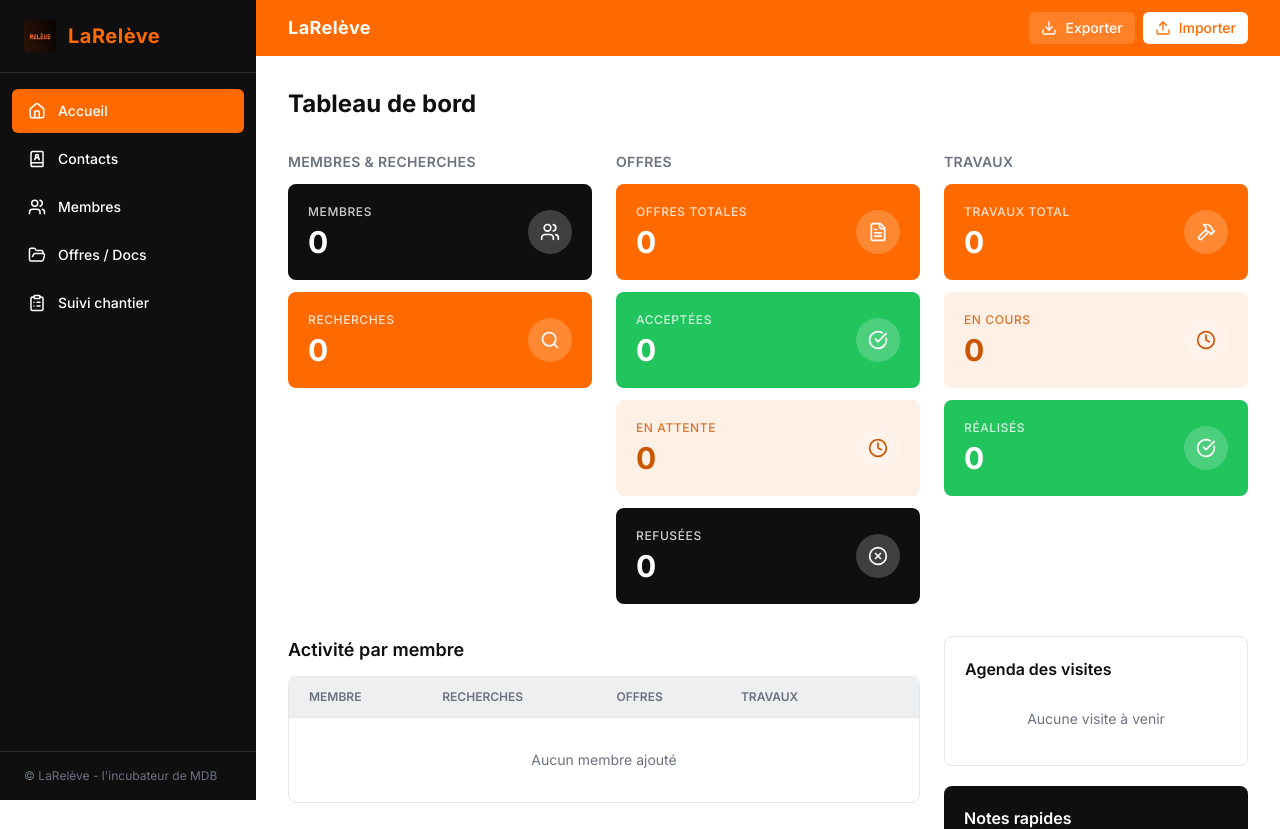
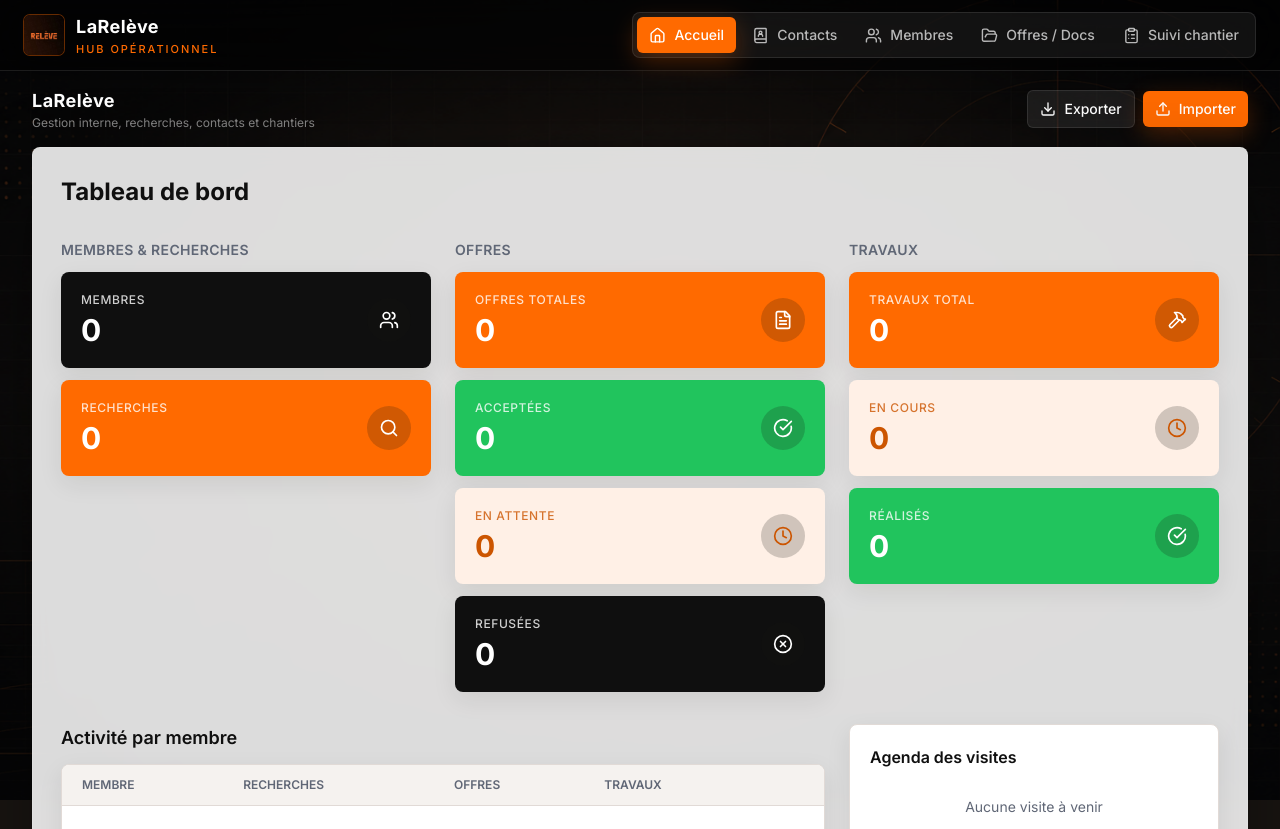
Before and after one commit to LunaGrandjean/laReleve, a React (Vite) app in the folder lareleve-hub/: page / in a window 1280 px wide. Shown: the top 829 px of the page. Built offline with nearby package versions, Linux system fonts and the light colour scheme.

Commit message:
modif style

```diff
--- a/lareleve-hub/src/components/contacts/ContactsPage.tsx
+++ b/lareleve-hub/src/components/contacts/ContactsPage.tsx
@@ -13,7 +13,7 @@ const columns: ColumnDef<Contact>[] = [
   { key: 'telephone', label: 'Numéro', width: '130px' },
   { key: 'email', label: 'Mail', width: '180px' },
   { key: 'source', label: 'Sources', width: '120px' },
-  { key: 'commentaire', label: 'Commentaires', width: '200px' },
+  { key: 'commentaire', label: 'Commentaires', type: 'textarea', width: '240px' },
 ];
 
 const createEmpty = (): Contact => ({
@@ -36,7 +36,7 @@ export default function ContactsPage({
       <h1 className="text-2xl font-bold">Contacts</h1>
 
       <section className="space-y-3">
-        <h2 className="text-lg font-semibold">Contacts membres</h2>
+        <h2 className="text-lg font-semibold">Contacts agences</h2>
         <EditableTable columns={columns} rows={contacts} onUpdate={setContacts} createEmpty={createEmpty} />
       </section>
 
--- a/lareleve-hub/src/components/layout/AppHeader.tsx
+++ b/lareleve-hub/src/components/layout/AppHeader.tsx
@@ -37,21 +37,22 @@ export default function AppHeader({ title = 'LaRelève' }: HeaderProps) {
   };
 
   return (
-    <header className="h-14 bg-primary flex items-center justify-between gap-4 px-6 lg:px-8 shrink-0">
-      <h1 className="text-lg font-bold text-primary-foreground tracking-wide pl-10 lg:pl-0">
-        {title}
-      </h1>
+    <header className="mx-auto flex w-full max-w-[1500px] items-center justify-between gap-4 px-4 py-4 sm:px-6 lg:px-8">
+      <div className="pl-12 lg:pl-0">
+        <h1 className="text-lg font-bold tracking-wide text-white">{title}</h1>
+        <p className="hidden text-xs text-white/50 sm:block">Gestion interne, recherches, contacts et chantiers</p>
+      </div>
 
       <div className="flex items-center gap-2">
         <button
           onClick={handleExport}
-          className="flex items-center gap-2 px-3 py-1.5 rounded-md bg-primary-foreground/15 text-primary-foreground text-sm font-medium hover:bg-primary-foreground/25 transition-default"
+          className="flex items-center gap-2 rounded-md border border-white/10 bg-white/[0.08] px-3 py-2 text-sm font-medium text-white hover:bg-white/[0.14] transition-default"
         >
           <Download size={16} /> Exporter
         </button>
         <button
           onClick={() => inputRef.current?.click()}
-          className="flex items-center gap-2 px-3 py-1.5 rounded-md bg-primary-foreground text-primary text-sm font-medium hover:bg-primary-foreground/90 transition-default"
+          className="flex items-center gap-2 rounded-md bg-primary px-3 py-2 text-sm font-medium text-white shadow-[0_8px_24px_rgba(255,102,0,0.26)] hover:bg-primary/90 transition-default"
         >
           <Upload size={16} /> Importer
         </button>
--- a/lareleve-hub/src/components/layout/AppSidebar.tsx
+++ b/lareleve-hub/src/components/layout/AppSidebar.tsx
@@ -1,6 +1,7 @@
-import { ClipboardList, Home, Users, BookUser, FolderOpen, Menu, X } from 'lucide-react';
+import { useState } from 'react';
+import type { ElementType } from 'react';
+import { BookUser, ClipboardList, FolderOpen, Home, Menu, Users, X } from 'lucide-react';
 import { cn } from '@/lib/utils';
-import { useState } from 'react';
 
 type Tab = 'home' | 'contacts' | 'members' | 'documents' | 'construction';
 
@@ -10,7 +11,7 @@ interface SidebarProps {
   onLogoClick: () => void;
 }
 
-const navItems: { id: Tab; label: string; icon: React.ElementType }[] = [
+const navItems: { id: Tab; label: string; icon: ElementType }[] = [
   { id: 'home', label: 'Accueil', icon: Home },
   { id: 'contacts', label: 'Contacts', icon: BookUser },
   { id: 'members', label: 'Membres', icon: Users },
@@ -30,7 +31,7 @@ export default function AppSidebar({ activeTab, setActiveTab, onLogoClick }: Sid
     <>
       <button
         onClick={() => setMobileOpen(true)}
-        className="lg:hidden fixed top-3 left-3 z-50 p-2 rounded-md bg-noir text-primary-foreground"
+        className="lg:hidden fixed top-4 left-4 z-50 p-2 rounded-md border border-white/10 bg-black/70 text-white shadow-lg backdrop-blur"
         aria-label="Ouvrir le menu"
       >
         <Menu size={20} />
@@ -38,23 +39,53 @@ export default function AppSidebar({ activeTab, setActiveTab, onLogoClick }: Sid
 
       {mobileOpen && (
         <div
-          className="lg:hidden fixed inset-0 z-40 bg-foreground/40"
+          className="lg:hidden fixed inset-0 z-40 bg-black/60 backdrop-blur-sm"
           onClick={() => setMobileOpen(false)}
         />
       )}
 
+      <header className="sticky top-0 z-40 hidden border-b border-white/10 bg-black/[0.55] px-6 py-3 shadow-[0_10px_40px_rgba(0,0,0,0.28)] backdrop-blur-xl lg:block">
+        <div className="mx-auto flex max-w-[1500px] items-center justify-between gap-6">
+          <button onClick={onLogoClick} className="flex items-center gap-3 text-left">
+            <img src="/icon.jpg" alt="" className="h-10 w-10 rounded-md object-cover ring-1 ring-primary/40" />
+            <div>
+              <div className="text-lg font-bold tracking-wide text-white">LaRelève</div>
+              <div className="text-[11px] font-medium uppercase tracking-[0.18em] text-primary">Hub opérationnel</div>
+            </div>
+          </button>
+
+          <nav className="flex items-center gap-1 rounded-lg border border-white/10 bg-white/[0.06] p-1">
+            {navItems.map(({ id, label, icon: Icon }) => (
+              <button
+                key={id}
+                onClick={() => handleNav(id)}
+                className={cn(
+                  'flex items-center gap-2 rounded-md px-3 py-2 text-sm font-medium text-white/70 transition-default',
+                  activeTab === id
+                    ? 'bg-primary text-white shadow-[0_8px_24px_rgba(255,102,0,0.28)]'
+                  : 'hover:bg-white/10 hover:text-white'
+                )}
+              >
+                <Icon size={17} />
+                {label}
+              </button>
+            ))}
+          </nav>
+        </div>
+      </header>
+
       <aside
         className={cn(
-          'fixed lg:sticky z-50 top-0 left-0 h-screen w-64 bg-noir flex flex-col shrink-0 transition-transform duration-200',
-          mobileOpen ? 'translate-x-0' : '-translate-x-full lg:translate-x-0'
+          'fixed z-50 top-0 left-0 h-screen w-72 border-r border-white/10 bg-black/85 flex flex-col shrink-0 transition-transform duration-200 backdrop-blur-xl lg:hidden',
+          mobileOpen ? 'translate-x-0' : '-translate-x-full'
         )}
       >
-        <div className="flex items-center justify-between px-6 py-5 border-b border-sidebar-border">
-          <button onClick={onLogoClick} className="flex items-center gap-3 text-xl font-bold text-primary tracking-wide">
-            <img src="/icon.jpg" alt="" className="h-8 w-8 rounded object-cover" />
+        <div className="flex items-center justify-between px-5 py-5 border-b border-white/10">
+          <button onClick={onLogoClick} className="flex items-center gap-3 text-xl font-bold text-white tracking-wide">
+            <img src="/icon.jpg" alt="" className="h-9 w-9 rounded-md object-cover ring-1 ring-primary/40" />
             LaRelève
           </button>
-          <button onClick={() => setMobileOpen(false)} className="lg:hidden text-sidebar-foreground">
+          <button onClick={() => setMobileOpen(false)} className="text-white/80" aria-label="Fermer le menu">
             <X size={20} />
           </button>
         </div>
@@ -67,8 +98,8 @@ export default function AppSidebar({ activeTab, setActiveTab, onLogoClick }: Sid
               className={cn(
                 'w-full flex items-center gap-3 px-4 py-3 rounded-md text-sm font-medium transition-default',
                 activeTab === id
-                  ? 'bg-primary text-primary-foreground'
-                  : 'text-sidebar-foreground hover:bg-sidebar-accent'
+                  ? 'bg-primary text-white'
+                  : 'text-white/70 hover:bg-white/10 hover:text-white'
               )}
             >
               <Icon size={18} />
@@ -77,8 +108,8 @@ export default function AppSidebar({ activeTab, setActiveTab, onLogoClick }: Sid
           ))}
         </nav>
 
-        <div className="px-6 py-4 border-t border-sidebar-border">
-          <p className="text-xs text-muted-foreground">© LaRelève - l'incubateur de MDB</p>
+        <div className="px-6 py-4 border-t border-white/10">
+          <p className="text-xs text-white/[0.45]">LaRelève - l'incubateur de MDB</p>
         </div>
       </aside>
     </>
--- a/lareleve-hub/src/index.css
+++ b/lareleve-hub/src/index.css
@@ -6,7 +6,7 @@
 
 @layer base {
   :root {
-    --background: 0 0% 100%;
+    --background: 24 18% 8%;
     --foreground: 0 0% 6%;
 
     --card: 0 0% 100%;
@@ -18,11 +18,11 @@
     --primary: 25 100% 50%;
     --primary-foreground: 0 0% 100%;
 
-    --secondary: 220 9% 94%;
+    --secondary: 28 24% 95%;
     --secondary-foreground: 0 0% 6%;
 
-    --muted: 220 9% 94%;
-    --muted-foreground: 220 9% 46%;
+    --muted: 28 24% 95%;
+    --muted-foreground: 222 10% 42%;
 
     --accent: 25 100% 95%;
     --accent-foreground: 25 100% 40%;
@@ -36,8 +36,8 @@
     --warning: 25 100% 50%;
     --warning-foreground: 0 0% 100%;
 
-    --border: 220 13% 91%;
-    --input: 220 13% 91%;
+    --border: 24 16% 86%;
+    --input: 24 16% 86%;
     --ring: 25 100% 50%;
 
     --radius: 0.5rem;
@@ -86,6 +86,17 @@
   body {
     @apply bg-background text-foreground font-sans antialiased;
     font-family: 'Inter', system-ui, -apple-system, sans-serif;
+    min-height: 100vh;
+  }
+
+  html {
+    background: hsl(var(--background));
+  }
+
+  input,
+  select,
+  textarea {
+    color: hsl(var(--foreground));
   }
 }
 
@@ -93,4 +104,12 @@
   .transition-default {
     transition: all 150ms cubic-bezier(0.4, 0, 0.2, 1);
   }
+
+  .shadow-card {
+    box-shadow: 0 8px 24px rgb(25 20 16 / 0.08);
+  }
+
+  .shadow-elevated {
+    box-shadow: 0 16px 44px rgb(25 20 16 / 0.14);
+  }
 }
--- a/lareleve-hub/src/pages/Index.tsx
+++ b/lareleve-hub/src/pages/Index.tsx
@@ -65,12 +65,18 @@ export default function Index() {
   };
 
   return (
-    <div className="flex min-h-screen bg-background">
-      <AppSidebar activeTab={activeTab} setActiveTab={(t) => { setActiveTab(t as Tab); setSelectedMemberId(null); }} onLogoClick={handleLogoClick} />
-      <div className="flex-1 flex flex-col lg:ml-0">
+    <div className="relative isolate min-h-screen bg-background text-foreground">
+      <div className="fixed inset-0 z-0 bg-[url('/fond.png')] bg-cover bg-center bg-no-repeat" />
+      <div className="fixed inset-0 z-0 bg-black/[0.35]" />
+      <div className="relative z-10">
+        <AppSidebar activeTab={activeTab} setActiveTab={(t) => { setActiveTab(t as Tab); setSelectedMemberId(null); }} onLogoClick={handleLogoClick} />
+      </div>
+      <div className="relative z-10 flex min-h-screen flex-col">
         <AppHeader />
-        <main className="flex-1 p-4 sm:p-6 lg:p-8 overflow-y-auto">
-          {renderContent()}
+        <main className="mx-auto w-full max-w-[1500px] flex-1 px-4 pb-8 sm:px-6 lg:px-8">
+          <div className="rounded-lg border border-white/10 bg-white/[0.86] p-4 shadow-[0_24px_80px_rgba(0,0,0,0.32)] backdrop-blur-md sm:p-6 lg:p-7">
+            {renderContent()}
+          </div>
         </main>
       </div>
     </div>
```
Also changed, not shown: lareleve-hub/src/components/construction/ConstructionPage.tsx (+24 -8 lines), lareleve-hub/public/fond.png (added).
